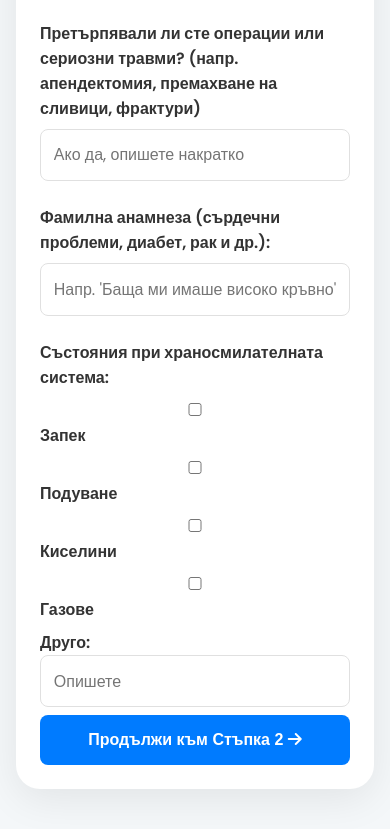
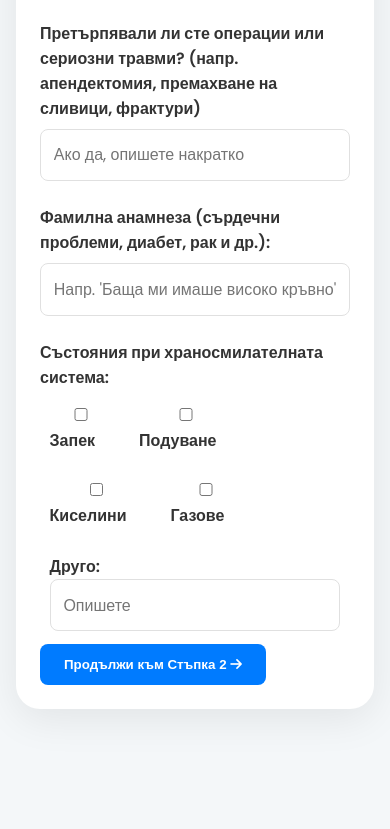
Before and after one commit to Radilovk/iris, a website with bundled scripts: page index.html in a window 390 px wide. Shown: the part 2103-2932 px from the top of the page. After the commit the page ends 2860 px from the top, so only its background shows below. Built offline with nearby package versions, Linux system fonts and the light colour scheme.

Commit message:
Подобряване на чекбоксовете и бутоните

```diff
--- a/index.html
+++ b/index.html
@@ -84,14 +84,16 @@
                         </div>
                         <div class="form-group full-width">
                             <label>Състояния при храносмилателната система:</label>
-                            <label><input type="checkbox" name="digestion" value="Запек"> Запек</label>
-                            <label><input type="checkbox" name="digestion" value="Подуване"> Подуване</label>
-                            <label><input type="checkbox" name="digestion" value="Киселини"> Киселини</label>
-                            <label><input type="checkbox" name="digestion" value="Газове"> Газове</label>
-                            <label>Друго: <input type="text" id="digestion-other" name="digestion-other" placeholder="Опишете"></label>
+                            <div class="checkbox-group">
+                                <label class="checkbox-item"><input type="checkbox" name="digestion" value="Запек"> Запек</label>
+                                <label class="checkbox-item"><input type="checkbox" name="digestion" value="Подуване"> Подуване</label>
+                                <label class="checkbox-item"><input type="checkbox" name="digestion" value="Киселини"> Киселини</label>
+                                <label class="checkbox-item"><input type="checkbox" name="digestion" value="Газове"> Газове</label>
+                                <label class="checkbox-item">Друго: <input type="text" id="digestion-other" name="digestion-other" placeholder="Опишете"></label>
+                            </div>
                         </div>
                     </div>
-                    <button type="button" class="next-btn">Продължи към Стъпка 2 <i class="fas fa-arrow-right"></i></button>
+                    <button type="button" class="btn btn-primary next-btn">Продължи към Стъпка 2 <i class="fas fa-arrow-right"></i></button>
                 </div>
 
                 <!-- СТЪПКА 2: ВЪПРОСНИК - НАЧИН НА ЖИВОТ -->
@@ -126,9 +128,9 @@
                             <output>5</output>
                         </div>
                     </div>
-                     <div class="button-group">
-                        <button type="button" class="prev-btn"><i class="fas fa-arrow-left"></i> Предишна стъпка</button>
-                        <button type="button" class="next-btn">Продължи към Стъпка 3 <i class="fas fa-arrow-right"></i></button>
+                    <div class="button-group">
+                        <button type="button" class="btn btn-secondary prev-btn"><i class="fas fa-arrow-left"></i> Предишна стъпка</button>
+                        <button type="button" class="btn btn-primary next-btn">Продължи към Стъпка 3 <i class="fas fa-arrow-right"></i></button>
                     </div>
                 </div>
 
@@ -170,8 +172,8 @@
                     <!-- END: Препоръчителна промяна 2 -->
 
                     <div class="button-group">
-                         <button type="button" class="prev-btn"><i class="fas fa-arrow-left"></i> Предишна стъпка</button>
-                        <button type="submit" class="submit-btn">Изпрати за анализ <i class="fas fa-paper-plane"></i></button>
+                         <button type="button" class="btn btn-secondary prev-btn"><i class="fas fa-arrow-left"></i> Предишна стъпка</button>
+                        <button type="submit" class="btn btn-primary submit-btn">Изпрати за анализ <i class="fas fa-paper-plane"></i></button>
                     </div>
                 </div>
 
--- a/style.css
+++ b/style.css
@@ -320,12 +320,15 @@ body {
     border-color: var(--primary-color);
     box-shadow: 0 0 0 3px rgba(0, 123, 255, 0.2);
 }
+.checkbox-group { display: flex; flex-wrap: wrap; gap: 0.5rem; }
+.checkbox-item { background: var(--card-bg); padding: 0.3rem 0.6rem; border-radius: 6px; }
+.checkbox-item input { accent-color: var(--primary-color); }
 .button-group {
     display: flex;
     justify-content: space-between;
     margin-top: 2rem;
 }
-.next-btn, .prev-btn, .submit-btn {
+.btn {
     padding: 0.8rem 1.5rem;
     border: none;
     border-radius: 8px;
@@ -333,25 +336,13 @@ body {
     cursor: pointer;
     transition: all 0.3s ease;
 }
-.next-btn, .submit-btn {
-    background-color: var(--primary-color);
-    color: white;
-}
-.next-btn:hover, .submit-btn:hover {
-    background-color: #0056b3;
-}
-.prev-btn {
-    background-color: #eee;
-    color: #555;
-}
-.prev-btn:hover {
-    background-color: #ddd;
-}
+.btn-primary { background-color: var(--primary-color); color: white; }
+.btn-primary:hover { background-color: #0056b3; }
+.btn-secondary { background-color: #eee; color: #555; }
+.btn-secondary:hover { background-color: #ddd; }
 
 .cta-button:active,
-.next-btn:active,
-.prev-btn:active,
-.submit-btn:active {
+.btn:active {
     transform: scale(0.97);
     filter: brightness(0.9);
 }
@@ -715,7 +706,7 @@ body {
         gap: 1rem;
     }
 
-    .next-btn, .prev-btn, .submit-btn {
+    .button-group .btn {
         width: 100%;
         padding: 1rem;
         font-size: 1rem;
```
